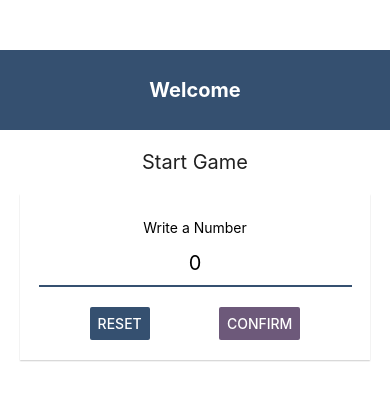
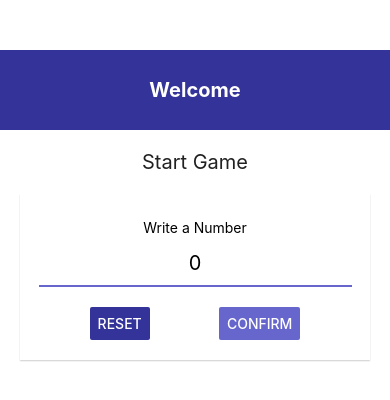
Before and after one commit to martin-centurion/peoplevsnumbers, a React Native app: screen / in a window 390 px wide. Shown: the top 400 px of the page. Built offline with nearby package versions, Linux system fonts and the light colour scheme.

Commit message:
[feature] create theme constant and implement an components screen

```diff
--- a/src/components/card/styles.js
+++ b/src/components/card/styles.js
@@ -1,9 +1,11 @@
 import { StyleSheet } from 'react-native';
+
+import { theme } from '../../constants';
 
 export const styles = StyleSheet.create({
   container: {
-    backgroundColor: '#fff',
-    shadowColor: '#000',
+    backgroundColor: theme.colors.white,
+    shadowColor: theme.colors.black,
     shadowOffset: {
       width: 0,
       height: 1,
--- a/src/components/header/styles.js
+++ b/src/components/header/styles.js
@@ -1,15 +1,17 @@
 import { StyleSheet } from 'react-native';
+
+import { theme } from '../../constants';
 
 export const styles = StyleSheet.create({
   container: {
     height: 80,
-    backgroundColor: '#355070',
+    backgroundColor: theme.colors.primary,
     marginTop: 50,
     justifyContent: 'center',
     alignItems: 'center',
   },
   title: {
-    color: '#fff',
+    color: theme.colors.white,
     fontWeight: 'bold',
     fontSize: 20,
   },
--- /dev/null
+++ b/src/constants/index.js
@@ -0,0 +1 @@
+export * from './theme';
--- /dev/null
+++ b/src/constants/theme.js
@@ -0,0 +1,10 @@
+export const theme = {
+  colors: {
+    primary: '#333399',
+    secondary: '#6666cc',
+    text: '#212121',
+    white: '#ffffff',
+    black: '#000000',
+    grey: '#cccccc',
+  },
+};
--- a/src/screens/game-over/styles.js
+++ b/src/screens/game-over/styles.js
@@ -1,9 +1,11 @@
 import { StyleSheet } from 'react-native';
+
+import { theme } from '../../constants';
 
 export const styles = StyleSheet.create({
   container: {
     flex: 1,
-    backgroundColor: 'fff',
+    backgroundColor: theme.colors.white,
     justifyContent: 'center',
     alignItems: 'center',
   },
--- a/src/screens/game/styles.js
+++ b/src/screens/game/styles.js
@@ -1,9 +1,11 @@
 import { StyleSheet } from 'react-native';
+
+import { theme } from '../../constants';
 
 export const styles = StyleSheet.create({
   container: {
     flex: 1,
-    backgroundColor: 'fff',
+    backgroundColor: theme.colors.white,
     justifyContent: 'center',
     alignItems: 'center',
   },
--- a/src/screens/start-game/index.jsx
+++ b/src/screens/start-game/index.jsx
@@ -2,6 +2,7 @@ import { Button, Text, TextInput, View } from 'react-native';
 
 import { styles } from './styles';
 import { Card, Header } from '../../components/index';
+import { theme } from '../../constants';
 
 const StartGame = () => {
   return (
@@ -12,8 +13,8 @@ const StartGame = () => {
         <Text style={styles.label}>Write a Number</Text>
         <TextInput placeholder="0" style={styles.input} />
         <View style={styles.buttonContainer}>
-          <Button title="Reset" onPress={() => {}} color="#355070" />
-          <Button title="Confirm" onPress={() => {}} color="#6D597A" />
+          <Button title="Reset" onPress={() => {}} color={theme.colors.primary} />
+          <Button title="Confirm" onPress={() => {}} color={theme.colors.secondary} />
         </View>
       </Card>
     </View>
--- a/src/screens/start-game/styles.js
+++ b/src/screens/start-game/styles.js
@@ -1,13 +1,15 @@
 import { StyleSheet } from 'react-native';
+
+import { theme } from '../../constants';
 
 export const styles = StyleSheet.create({
   container: {
     flex: 1,
-    backgroundColor: 'fff',
+    backgroundColor: theme.colors.white,
   },
   title: {
     fontSize: 20,
-    color: '#212121',
+    color: theme.colors.text,
     textAlign: 'center',
     paddingVertical: 20,
   },
@@ -18,13 +20,13 @@ export const styles = StyleSheet.create({
   },
   label: {
     fontSize: 14,
-    color: '#000000',
+    color: theme.colors.black,
     paddingVertical: 5,
     textAlign: 'center',
   },
   input: {
     //width: '100%',
-    borderBottomColor: '#355070',
+    borderBottomColor: theme.colors.secondary,
     borderBottomWidth: 2,
     minWidth: 70,
     fontSize: 20,
```
